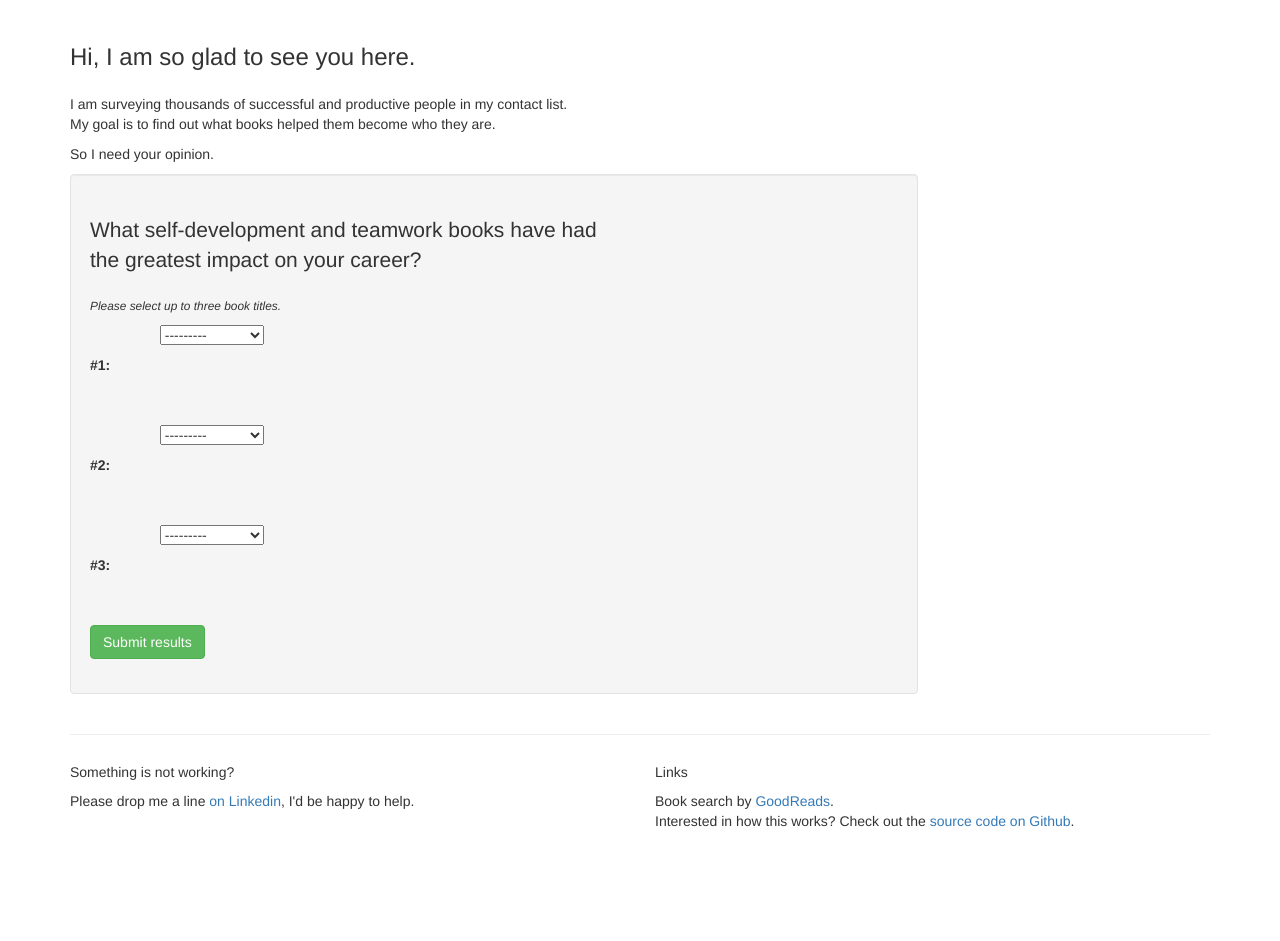
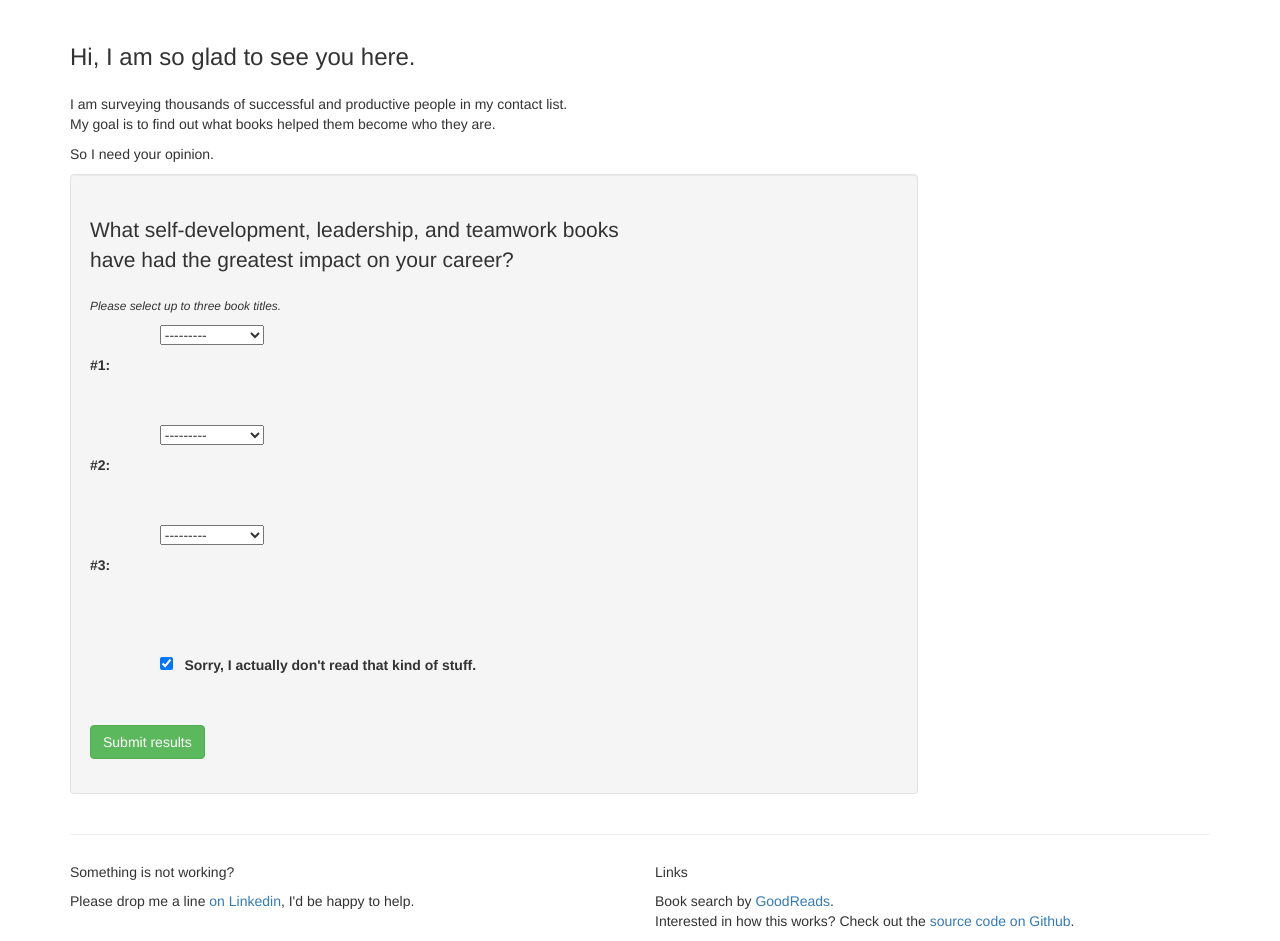
Before and after one commit to alexmorozov/books, a Django app: page /survey/1 in a window 1280 px wide. Shown: the part 53-994 px from the top of the page. Before the commit the page ends 880 px from the top, so only its background shows below. Run offline with Django 3.2, Linux system fonts and the light colour scheme; tables that the repository leaves empty hold one stand-in row (values such as "Sample post"); some libraries are stand-ins or nearby versions.

Commit message:
A checkbox to flake out.

```diff
--- a/career_books/apps/survey/forms.py
+++ b/career_books/apps/survey/forms.py
@@ -65,9 +65,18 @@
                 'data-placeholder': 'Click here and start typing the title.',
             }
         )
-        fields = ['title1', 'title2', 'title3', ]
+        fields = ['title1', 'title2', 'title3', 'read_nothing', ]
         widgets = {
             'title1': ac_widget,
             'title2': ac_widget,
             'title3': ac_widget,
         }
+
+    def clean(self):
+        cleaned_data = super(SurveyForm, self).clean()
+        titles = any(cleaned_data.get(title)
+                     for title in ['title1', 'title2', 'title3', ])
+
+        if not titles and not cleaned_data.get('read_nothing'):
+            raise forms.ValidationError('Please either specify at least one '
+                                        'title or set the checkbox below')
--- a/career_books/apps/survey/models.py
+++ b/career_books/apps/survey/models.py
@@ -122,6 +122,8 @@
     title3 = BookForeignKey(
         verbose_name='#3',
         related_name='title3')
+    read_nothing = models.BooleanField(
+        default=False)
     is_invited = models.DateTimeField(
         null=True, blank=True)
     followup_sent = models.DateTimeField(
--- a/career_books/apps/survey/templates/survey/form.html
+++ b/career_books/apps/survey/templates/survey/form.html
@@ -20,14 +20,19 @@
         <div class="col-lg-9">
             <div class="well">
                 <p class="lead spacer">
-                    What self-development and teamwork books have had <br/>
-                    the greatest impact on your career?</br>
+                    What self-development, leadership, and teamwork books <br/>
+                    have had the greatest impact on your career?</br>
                 </p>
                 <p>
                     <small>
                         <em>Please select up to three book titles.</em>
                     </small>
                 </p>
+                {% if form.errors %}
+                    <div class="alert alert-danger">
+                        {{ form.errors }}
+                    </div>
+                {% endif %}
                 <form class="form-horizontal" action="" method="post">
                     {% csrf_token %}
                     <div class="form-group">
@@ -52,6 +57,17 @@
                         </div>
                         <div class="col-lg-11">
                             {{ form.title3 }}
+                        </div>
+                    </div>
+                    <div class="form-group">
+                        <div class="col-lg-1">
+                        </div>
+                        <div class="col-lg-11 title-label">
+                            {{ form.read_nothing }}
+                            <label for="id_read_nothing">
+                                &nbsp;
+                                Sorry, I actually don't read that kind of stuff.
+                            <label>
                         </div>
                     </div>
                     <div class="form-group">
@@ -93,4 +109,21 @@
 
 {% block extra-scripts %}
     {{ form.media.js }}
+    <script type="text/javascript">
+        $(document).ready(function(){
+            $checkbox = $('input#id_read_nothing');
+
+            renderFormState = function() {
+                $selects = $('select[data-autocomplete-light-function="select2"]');
+                if ($checkbox.prop('checked')) {
+                    $selects.attr('disabled', 'disabled');
+                } else {
+                    $selects.removeAttr('disabled');
+                }
+            };
+
+            $checkbox.click(function(e){renderFormState()});
+            renderFormState();
+        });
+    </script>
 {% endblock extra-scripts %}
```
Also changed, not shown: career_books/apps/survey/migrations/0012_result_read_nothing.py (added).
